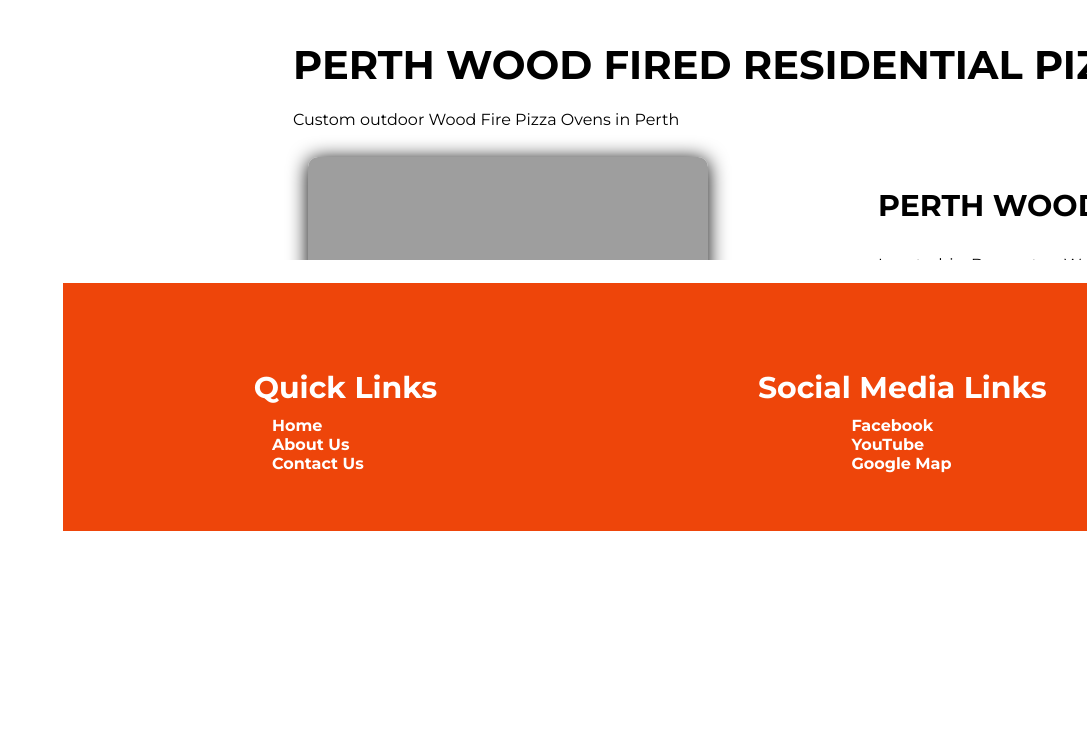
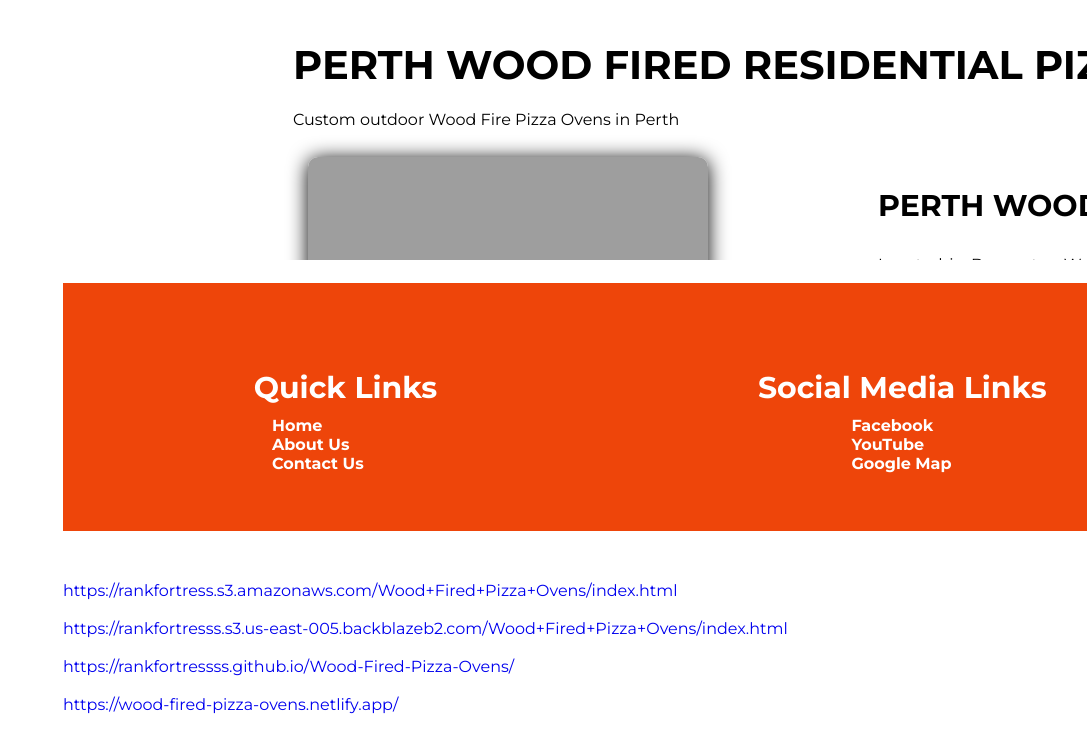
Before and after one commit to rankfortressss/Wood-Fired-Pizza-Ovens, a plain HTML site: page index.html in a window 1280 px wide. Shown: the part 3205-3938 px from the top of the page, without its empty margins (193-1280 px from the left). Drawn offline with Linux system fonts and the light colour scheme.

Commit message:
Add files via upload

```diff
--- a/index.html
+++ b/index.html
@@ -122,13 +122,13 @@
             </section>
             <!--Links-->
             <section>
-                <a target="_bLank" href=""></a><br>
+                <a target="_bLank" href="https://rankfortress.s3.amazonaws.com/Wood+Fired+Pizza+Ovens/index.html">https://rankfortress.s3.amazonaws.com/Wood+Fired+Pizza+Ovens/index.html</a><br>
                 <br>
-                <a target="_bLank" href=""></a><br>
+                <a target="_bLank" href="https://rankfortresss.s3.us-east-005.backblazeb2.com/Wood+Fired+Pizza+Ovens/index.html">https://rankfortresss.s3.us-east-005.backblazeb2.com/Wood+Fired+Pizza+Ovens/index.html</a><br>
                 <br>
-                <a target="_bLank" href=""></a><br>
+                <a target="_bLank" href="https://rankfortressss.github.io/Wood-Fired-Pizza-Ovens/">https://rankfortressss.github.io/Wood-Fired-Pizza-Ovens/</a><br>
                 <br>
-                <a target="_bLank" href=""></a><br>
+                <a target="_bLank" href="https://wood-fired-pizza-ovens.netlify.app/">https://wood-fired-pizza-ovens.netlify.app/</a><br>
                 <br>
             </section>
 
```
